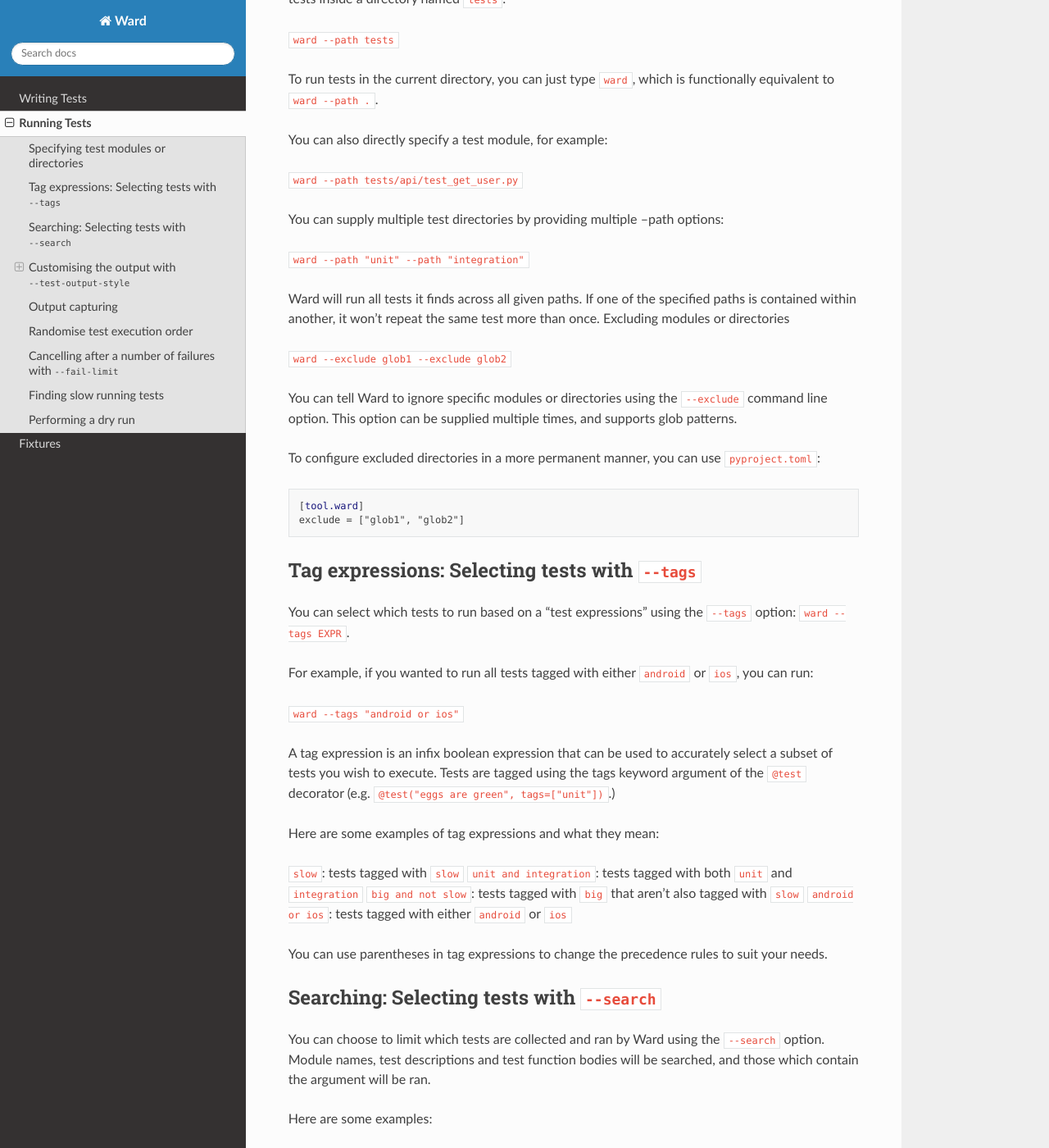
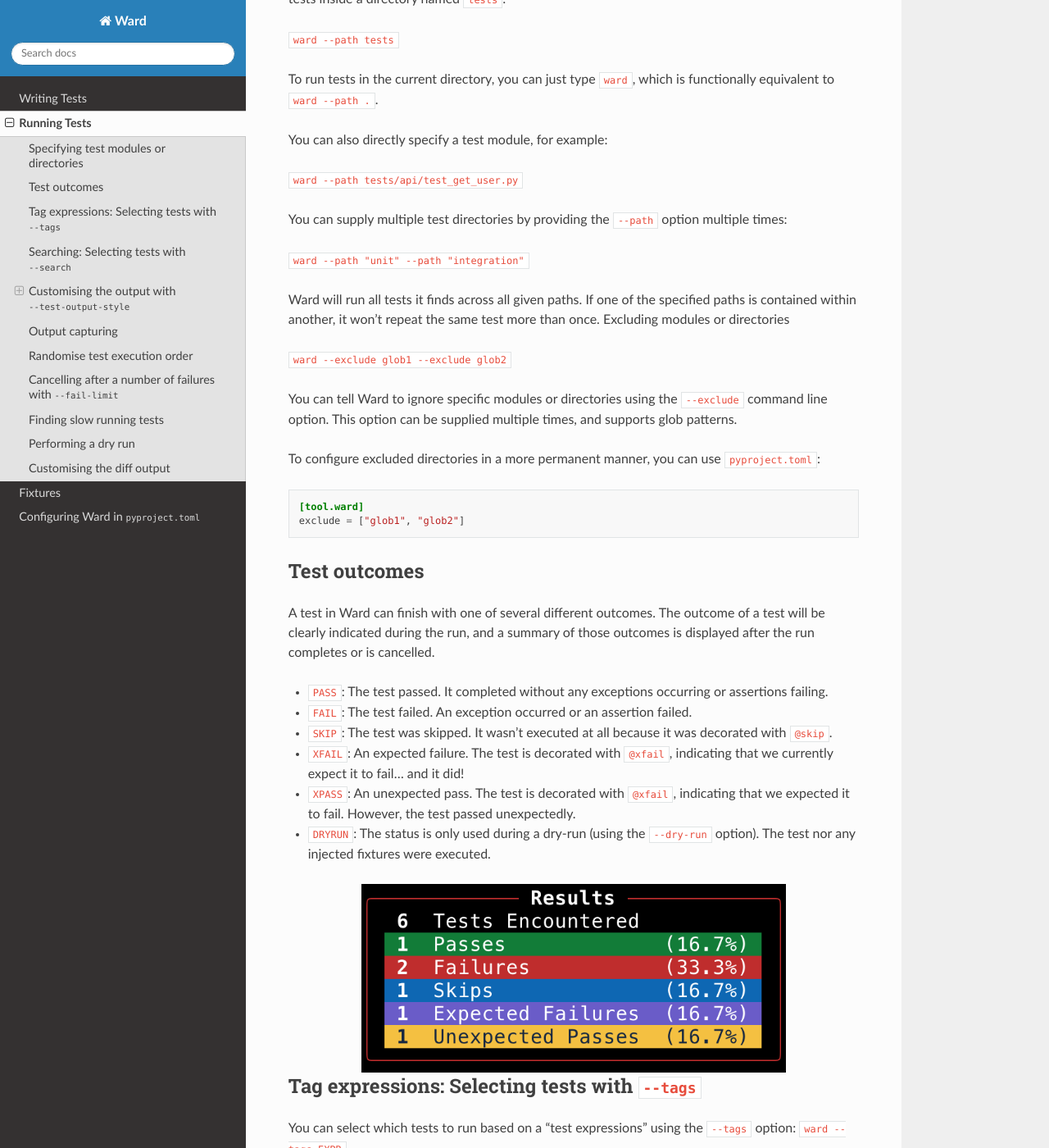
Before and after one commit to darrenburns/ward, a Sphinx documentation site: the page built from docs/source/guide/running_tests.rst, in a window 1280 px wide and 1400 px high, scrolled down 376 px. Shown: the whole window at 82% size. Built offline with Sphinx 7.4.7 and the Read the Docs theme 2.0.0, drawn with Linux system fonts in a browser that asks for light colours; some of the changed text lies outside the part shown.

Commit message:
Add pyproject.toml notes

```diff
--- a/docs/source/guide/running_tests.rst
+++ b/docs/source/guide/running_tests.rst
@@ -19,7 +19,7 @@
 
 ``ward --path tests/api/test_get_user.py``
 
-You can supply multiple test directories by providing multiple --path options:
+You can supply multiple test directories by providing the ``--path`` option multiple times:
 
 ``ward --path "unit" --path "integration"``
 
@@ -32,10 +32,29 @@
 
 To configure excluded directories in a more permanent manner, you can use ``pyproject.toml``:
 
-.. code-block:: yaml
+.. code-block:: toml
 
    [tool.ward]
    exclude = ["glob1", "glob2"]
+
+Test outcomes
+-------------
+
+A test in Ward can finish with one of several different outcomes.
+The outcome of a test will be clearly indicated during the run, and a summary of those outcomes is displayed after the
+run completes or is cancelled.
+
+* ``PASS``: The test passed. It completed without any exceptions occurring or assertions failing.
+* ``FAIL``: The test failed. An exception occurred or an assertion failed.
+* ``SKIP``: The test was skipped. It wasn't executed at all because it was decorated with ``@skip``.
+* ``XFAIL``: An expected failure. The test is decorated with ``@xfail``, indicating that we currently expect it to fail... and it did!
+* ``XPASS``: An unexpected pass. The test is decorated with ``@xfail``, indicating that we expected it to fail. However, the test passed unexpectedly.
+* ``DRYRUN``: The status is only used during a dry-run (using the ``--dry-run`` option). The test nor any injected fixtures were executed.
+
+.. image:: ../_static/test_results.png
+    :align: center
+    :height: 230
+    :alt: An example test result output from Ward
 
 Tag expressions: Selecting tests with ``--tags``
 ------------------------------------------------
@@ -101,37 +120,36 @@
 
 The default test output of Ward looks like this (``--test-output-style=test-per-line``):
 
-.. code-block:: text
-
-    PASS test_earth:3: it is not flat
-    PASS test_earth:11: 24 hours to rotate
-    FAIL test_sun:4: it is hot
+.. image:: ../_static/test_per_line_output.png
+    :align: center
+    :alt: Output using test-per-line mode
 
 ``dots-module``
 ^^^^^^^^^^^^^^^
 
 If you run Ward with ``--test-output-style=dots-module``, each module will be printed on its own line, and a single character will be used to represent the outcome of each test in that module:
 
-.. code-block:: text
-
-    tests/test_earth.py: ..
-    tests/test_sun.py: F
+.. image:: ../_static/dots_module.png
+    :align: center
+    :alt: Output using dots-module mode
 
 ``dots-global``
 ^^^^^^^^^^^^^^^
 
-If that is still too verbose, you may wish to represent every test outcome with a single character, without grouping them by modules (--test-output-style=dots-global):
+If that is still too verbose, you may wish to represent every test outcome with a single character, without grouping them by modules (``--test-output-style=dots-global``):
 
-.. code-block:: text
-
-    ..F
+.. image:: ../_static/dots_global.png
+    :align: center
+    :alt: Output using dots-global mode
 
 Output capturing
 ----------------
 
 By default, Ward captures everything that is written to standard output and standard error as your tests run. If a test fails, everything that was printed during the time it was running will be printed as part of the failure output.
 
-example showing ward capturing output
+.. image:: ../_static/captured_output.png
+    :align: center
+    :alt: An example test output capture in Ward
 
 With output capturing enabled, if you run a debugger such as pdb during test execution, everything it writes to the stdout will be captured by Ward too.
 Disabling output capturing
@@ -166,11 +184,29 @@
 
 .. image:: ../_static/show_slowest.png
     :align: center
-    :alt: alternate text
+    :alt: The output for the slowest tests
 
 Performing a dry run
 --------------------
 
-Use the ``--dry-run`` option to have Ward search for and collect tests without running them (or any fixtures they depend on). When using ``--dry-run``, tests will return with an outcome of ``DRYRUN`` or ``SKIP``.
+Use the ``--dry-run`` option to have Ward search for and collect tests without running them (or any fixtures they depend on).
+When using ``--dry-run``, tests will return with an outcome of ``DRYRUN``.
+
+.. image:: ../_static/dry_run.png
+    :align: center
+    :alt: Ward output using the dry run option
 
 This is useful for determining which tests Ward would run if invoked normally.
+
+Format strings in test descriptions may not be resolved during a dry-run, since no fixtures are evaluated and the data may therefore be missing.
+
+Customising the diff output
+---------------------------
+
+Use ``--show-diff-symbols`` when invoking ``ward`` in order to have the diff output present itself with symbols instead
+of the colour-based highlighting. This may be useful in a continuous integration environment that doesn't support coloured terminal
+output.
+
+.. image:: ../_static/show_diff_symbols.png
+    :align: center
+    :alt: Ward output with diff symbols enabled
--- a/docs/source/index.rst
+++ b/docs/source/index.rst
@@ -15,6 +15,7 @@
     guide/writing_tests
     guide/running_tests
     guide/fixtures
+    guide/pyproject.toml
 
 Indices and tables
 ==================
```
Also changed, not shown: docs/source/guide/fixtures.rst (+21 -0 lines), docs/source/guide/pyproject.toml.rst (added, +40 -0 lines), docs/source/guide/writing_tests.rst (+18 -18 lines), docs/source/_static/captured_output.png (added), docs/source/_static/dots_global.png (added), docs/source/_static/dots_module.png (added), docs/source/_static/dry_run.png (added), docs/source/_static/show_diff_symbols.png (added), docs/source/_static/test_per_line_output.png (added), docs/source/_static/test_results.png (added), docs/source/_static/ward_fixtures_command.png (added), docs/source/_static/ward_fixtures_dep_trees.png (added).
